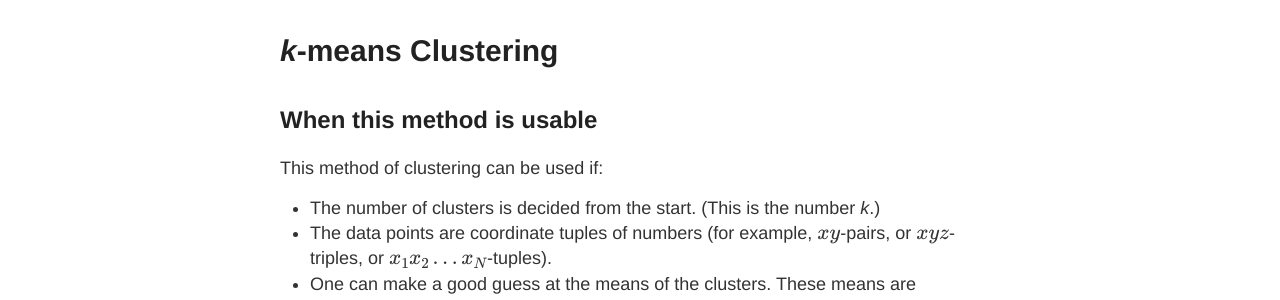
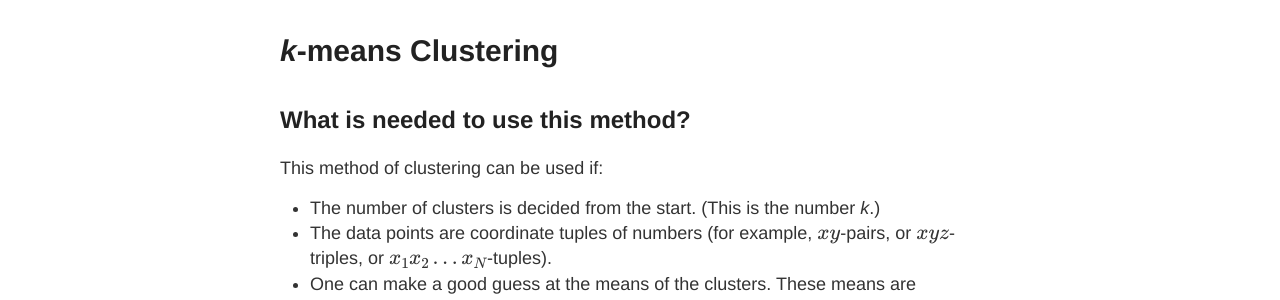
Before and after one commit to datacompass/datacompass.github.io, a Jekyll site: the page built from _posts/2017-8-16-k-means-clustering.md, in a window 1280 px wide. Shown: the part 650-950 px from the top of the page. Built offline with Jekyll 4.4.1, drawn with Linux system fonts in a browser that asks for light colours; formulas are drawn with MathJax 3.

Commit message:
Update 2017-8-16-k-means-clustering.md

```diff
--- a/_posts/2017-8-16-k-means-clustering.md
+++ b/_posts/2017-8-16-k-means-clustering.md
@@ -22,7 +22,7 @@ all the prices into three groups, "high", "medium", "low"? (*Quantiles* in stati
 
 # *k*-means Clustering
 
-##  When this method is usable
+##  What is needed to use this method?
 
 This method of clustering can be used if:
 
```
